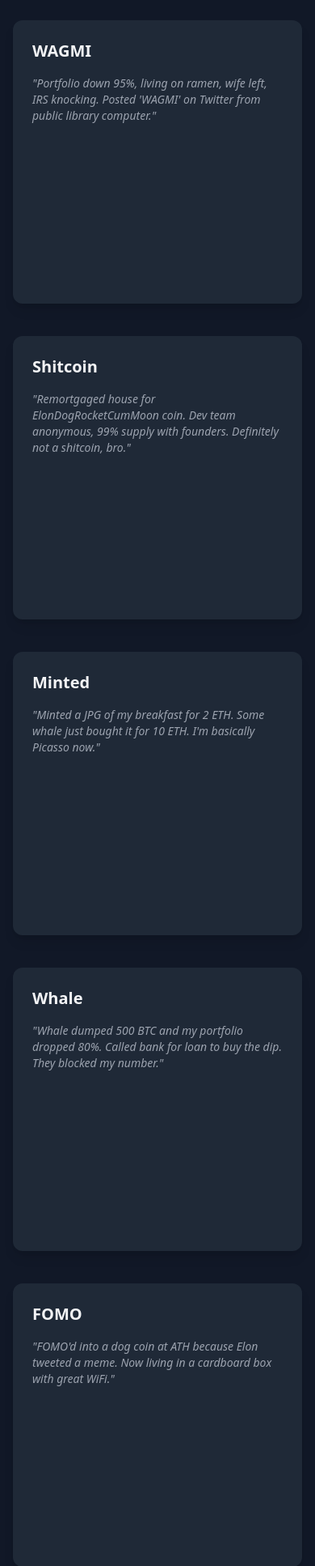
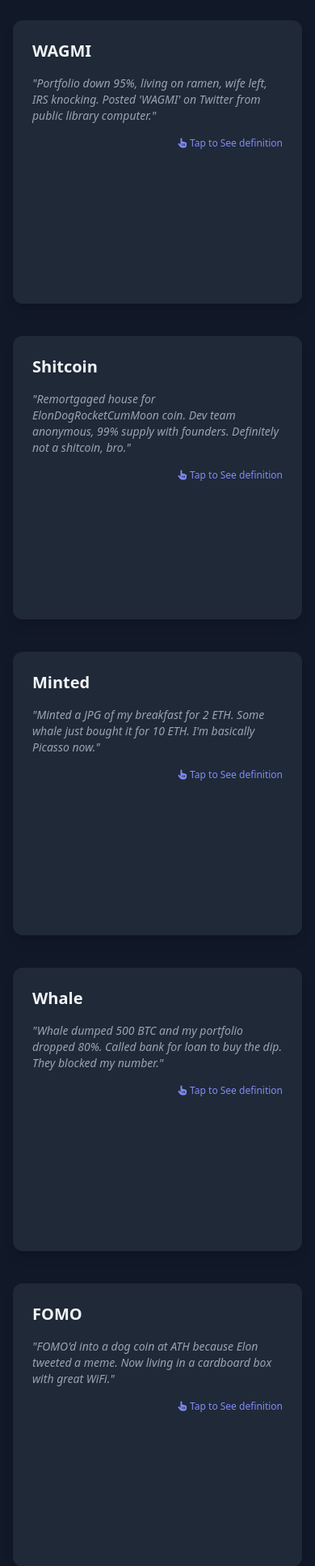
Before and after one commit to fahygao/crypto_urbandictionary, a Django app: page / in a window 390 px wide. Shown: the part 303-2237 px from the top of the page at 81% size. Run offline with Django 5.2, Linux system fonts and the light colour scheme; data comes from the database, SQL or seed files in the repository; some libraries are stand-ins or nearby versions.

Commit message:
Add tap instruction text for mobile in index.html
Enhance user experience by displaying a tap instruction for definitions on mobile devices. The instruction is styled to be visible only on smaller screens.

```diff
--- a/words/templates/words/index.html
+++ b/words/templates/words/index.html
@@ -117,6 +117,11 @@
         .flip-card.flipped .flip-card-back {
           display: block;
           height: 100%;
+        }
+
+        /* Show the tap instruction text on mobile */
+        .hidden.md\:hidden {
+          display: flex !important;
         }
       }
       .search-container {
@@ -293,6 +298,12 @@
                     </p>
                     {% endif %}
                   </div>
+                  <p
+                    class="hidden md:hidden text-indigo-400 text-xs flex items-center justify-end mt-4"
+                  >
+                    <i class="fas fa-hand-pointer mr-1"></i> Tap to See
+                    definition
+                  </p>
                 </div>
               </div>
               <div
@@ -672,6 +683,9 @@
                             : ""
                         }
                       </div>
+                      <p class="hidden md:hidden text-indigo-400 text-xs flex items-center justify-end mt-4">
+                        <i class="fas fa-hand-pointer mr-1"></i> Tap to See definition
+                      </p>
                     </div>
                   </div>
                   <div class="flip-card-back bg-indigo-900 p-6 rounded-xl shadow-lg">
```
